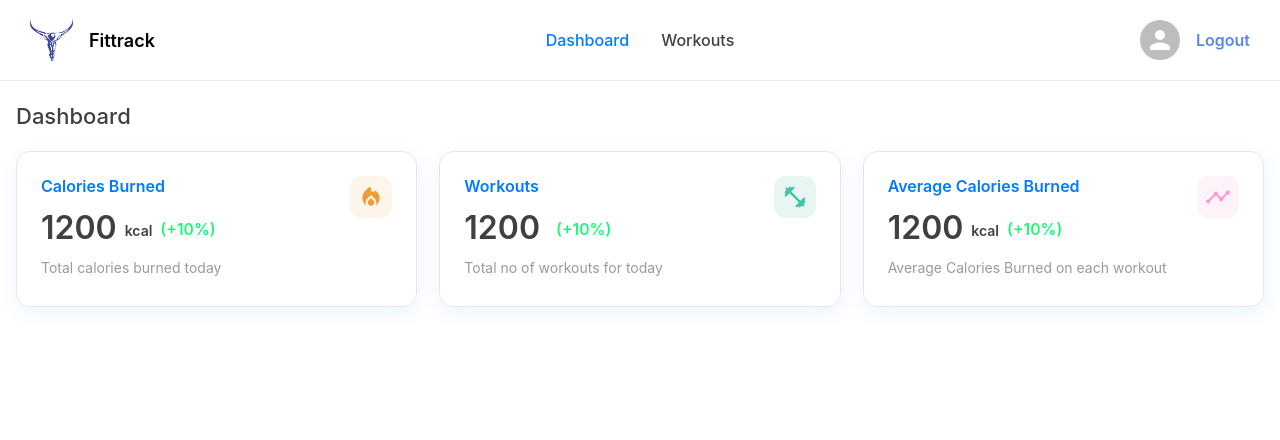
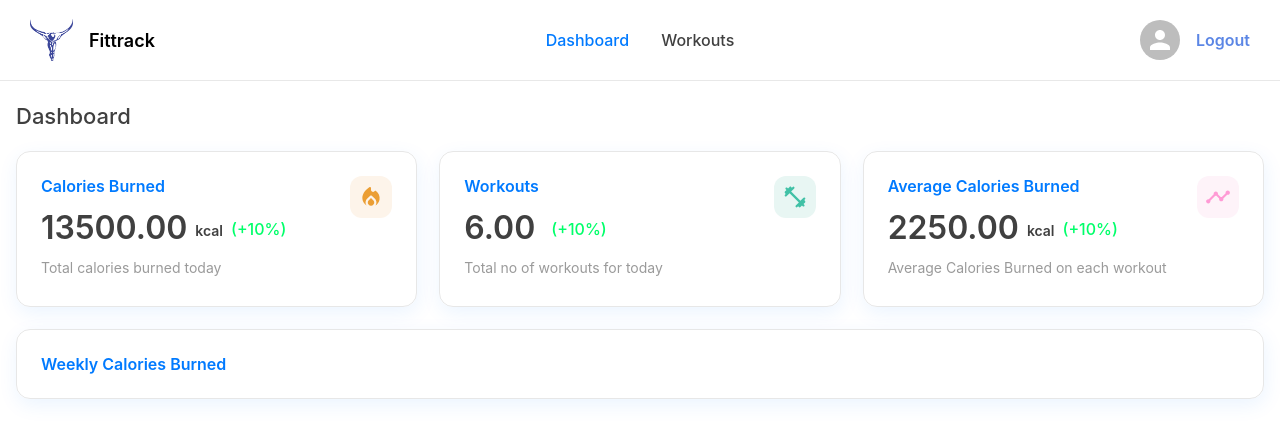
Before and after one commit to MikiZenebe/Fitness-Tracker, a React (Vite) app in the folder client/: page / in a window 1280 px wide. Shown: the top 440 px of the page. Built offline with nearby package versions, Linux system fonts and the light colour scheme.

Commit message:
weeklyStat

```diff
--- a/client/src/components/cards/CountsCard.jsx
+++ b/client/src/components/cards/CountsCard.jsx
@@ -10,13 +10,13 @@ import {
   CountValue,
 } from "../../styles/styles";
 
-export default function CountsCard({ item }) {
+export default function CountsCard({ item, data }) {
   return (
     <CountCard>
       <CountLeft>
         <CountTitle>{item.name}</CountTitle>
         <CountValue>
-          1200
+          {data && data[item.key].toFixed(2)}
           <CountUnit>{item.unit}</CountUnit>
           <CountSpan positive>(+10%)</CountSpan>
         </CountValue>
--- /dev/null
+++ b/client/src/components/cards/WeeklyStat.jsx
@@ -0,0 +1,9 @@
+import { WeeklyCard, WeeklyTitle } from "../../styles/styles";
+
+export default function WeeklyStat({ data }) {
+  return (
+    <WeeklyCard>
+      <WeeklyTitle>Weekly Calories Burned</WeeklyTitle>
+    </WeeklyCard>
+  );
+}
--- a/client/src/pages/Dashboard.jsx
+++ b/client/src/pages/Dashboard.jsx
@@ -6,16 +6,55 @@ import {
 } from "../styles/styles";
 import { counts } from "../utils/data";
 import CountsCard from "../components/cards/CountsCard";
+import WeeklyStat from "../components/cards/WeeklyStat";
 
 export default function Dashboard() {
+  const data = {
+    totalCaloriesBurnt: 13500,
+    totalWorkouts: 6,
+    avgCaloriesBurntPerWorkout: 2250,
+    totalWeeksCaloriesBurnt: {
+      weeks: ["17th", "18th", "19th", "20th", "21th", "22th", "23th"],
+      caloriesBurned: [10500, 0, 0, 0, 0, 0, 13500],
+    },
+    pieChartData: [
+      {
+        id: 0,
+        value: 6000,
+        label: "Legs",
+      },
+      {
+        id: 1,
+        value: 1500,
+        label: "Back",
+      },
+      {
+        id: 2,
+        value: 3750,
+        label: "Shoulder",
+      },
+      {
+        id: 3,
+        value: 2250,
+        label: "ABS",
+      },
+    ],
+  };
+
+  console.log(data);
+
   return (
     <DashboardContainer>
       <Wrapper>
         <DashboardTitle>Dashboard</DashboardTitle>
         <FlexWrap>
           {counts.map((item) => (
-            <CountsCard key={item} item={item} />
+            <CountsCard key={item} item={item} data={data} />
           ))}
+        </FlexWrap>
+
+        <FlexWrap>
+          <WeeklyStat key={data.id} data={data} />
         </FlexWrap>
       </Wrapper>
     </DashboardContainer>
--- a/client/src/styles/styles.js
+++ b/client/src/styles/styles.js
@@ -301,3 +301,31 @@ export const CountDesc = styled.div`
     font-size: 12px;
   }
 `;
+
+//Weekly Status
+export const WeeklyCard = styled.div`
+  flex: 1;
+  min-width: 280px;
+  padding: 24px;
+  border: 1px solid ${({ theme }) => theme.text_primary + 20};
+  border-radius: 14px;
+  box-shadow: 1px 6px 20px 0px ${({ theme }) => theme.primary + 15};
+  display: flex;
+  flex-direction: column;
+  gap: 6px;
+  @media (max-width: 600px) {
+    padding: 16px;
+  }
+`;
+export const WeeklyTitle = styled.div`
+  font-weight: 600;
+  font-size: 16px;
+  color: ${({ theme }) => theme.primary};
+  @media (max-width: 600px) {
+    font-size: 14px;
+  }
+`;
+// export const WeeklyCard = styled.div``;
+// export const WeeklyCard = styled.div``;
+// export const WeeklyCard = styled.div``;
+// export const WeeklyCard = styled.div``;
```
